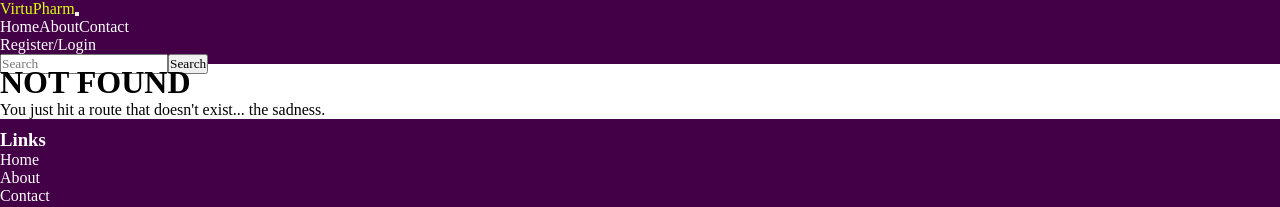
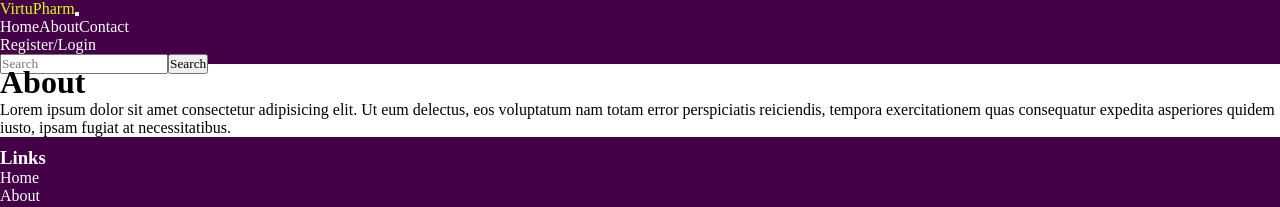
Before and after one commit to alphaX86/hack-me, a Gatsby site: page /about in a window 1280 px wide. Before the commit this address had no page. Shown: the top 207 px of the page. Built offline with nearby package versions, Linux system fonts and the light colour scheme; Gatsby itself is replaced by a stand-in of ours.

Commit message:
add about and contact

```diff
--- /dev/null
+++ b/src/pages/about.js
@@ -0,0 +1,18 @@
+import React from "react"
+import Layout from "../components/layout"
+import SEO from "../components/seo"
+
+const About = () => (
+  <Layout>
+    <SEO title="Page two" />
+    <h1>About</h1>
+    <p>
+      Lorem ipsum dolor sit amet consectetur adipisicing elit. Ut eum delectus,
+      eos voluptatum nam totam error perspiciatis reiciendis, tempora
+      exercitationem quas consequatur expedita asperiores quidem iusto, ipsam
+      fugiat at necessitatibus.
+    </p>
+  </Layout>
+)
+
+export default About
--- a/src/pages/index.js
+++ b/src/pages/index.js
@@ -3,7 +3,7 @@ import { Link } from "gatsby"
 import Layout from "../components/layout"
 import SEO from "../components/seo"
 import Image from "../components/image"
-import { Container, Row, Col, Button } from "react-bootstrap"
+import { Row, Col } from "react-bootstrap"
 import "bootstrap/dist/css/bootstrap.min.css"
 
 const IndexPage = () => (
--- a/src/pages/page-2.js
+++ /dev/null
@@ -1,16 +0,0 @@
-import React from "react"
-import { Link } from "gatsby"
-
-import Layout from "../components/layout"
-import SEO from "../components/seo"
-
-const SecondPage = () => (
-  <Layout>
-    <SEO title="Page two" />
-    <h1>Hi from the second page</h1>
-    <p>Welcome to page 2</p>
-    <Link to="/">Go back to the homepage</Link>
-  </Layout>
-)
-
-export default SecondPage
```
Also changed, not shown: src/pages/contact.js (added).
